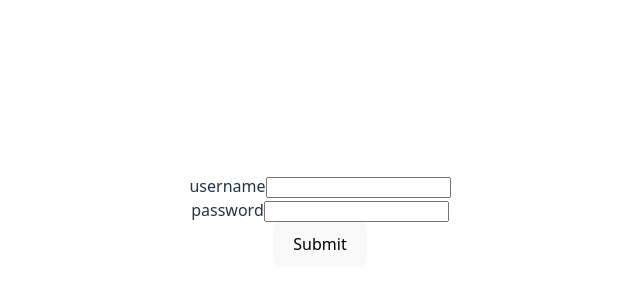
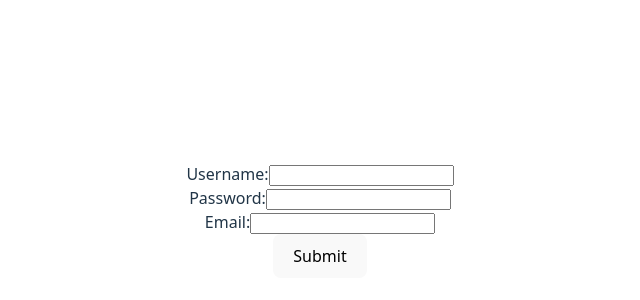
Before and after one commit to vipin-b-futurionic/react19_vite, a React (Vite) app in the folder react_19/: page / in a window 1280 px wide. Shown: the part 180-480 px from the top of the page, without its empty margins (320-960 px from the left). Built offline with nearby package versions, Linux system fonts and the light colour scheme.

Commit message:
useId hook

```diff
--- a/react_19/src/App.jsx
+++ b/react_19/src/App.jsx
@@ -3,12 +3,13 @@ import './App.css'
 import { ReactUseEffect } from './components/hooks/UseEffect'
 import { HowNotToFetchApi } from './components/hooks/UseEffect/HowNotToFetchApi'
 import { Picachu } from './components/hooks/UseEffect/Picachu'
+import { UseId } from './components/hooks/UseID'
 import { UseRef } from './components/hooks/UseRefs'
 import { ForwardRef } from './components/hooks/UseRefs/ForwordRef'
 
 const App = () => {
   return(
-    <ForwardRef />
+    <UseId />
   )
 }
 
--- /dev/null
+++ b/react_19/src/components/hooks/UseID/index.jsx
@@ -0,0 +1,51 @@
+import { useId } from "react"
+
+export const UseId = () => {
+
+    // const usernameId = useId()
+    // const emailId = useId()
+    // const passwordId = useId()
+
+    // return (
+    //     <form >
+    //         <div>
+    //             <label htmlFor={usernameId}> Username:</label>
+    //             <input type="text" id={usernameId} name="name" />
+    //         </div>
+
+    //         <div>
+    //             <label htmlFor={passwordId}> Password:</label>
+    //             <input type="password" id={passwordId} name="name" />
+    //         </div>
+
+    //         <div>
+    //             <label htmlFor={emailId}>Email:</label>
+    //             <input type="email" id={emailId} name="email" />
+    //         </div>
+    //         <button type="submit">Submit</button>
+    //     </form>
+    // )
+
+    //This lets you avoid calling useId() for every single elment that needs a unique ID
+
+    const id = useId()
+    return (
+        <form >
+            <div>
+                <label htmlFor={id+"usernameId"}> Username:</label>
+                <input type="text" id={id+"usernameId"} name="name" />
+            </div>
+
+            <div>
+                <label htmlFor={id+"passwordId"}> Password:</label>
+                <input type="password" id={id+"passwordId"} name="name" />
+            </div>
+
+            <div>
+                <label htmlFor={id+"emailId"}>Email:</label>
+                <input type="email" id={id+"emailId"} name="email" />
+            </div>
+            <button type="submit">Submit</button>
+        </form>
+    )
+}
--- a/react_19/src/components/hooks/UseRefs/ForwordRef.jsx
+++ b/react_19/src/components/hooks/UseRefs/ForwordRef.jsx
@@ -20,13 +20,13 @@ export const ForwardRef = () => {
 }
 //after react 19
 // I need to create BeforeReact19Input
-const BeforeReact19Input = ({label, ref}) =>{
+const BeforeReact19Input = (props) =>{
     const id = useId()
     return (
 
         <div>
-            <label htmlFor={id}> {label}</label>
-            <input type="text" ref = {ref} />
+            <label htmlFor={id}> {props.label}</label>
+            <input type="text" ref = {props.ref} />
         </div>
     )
 }
```
